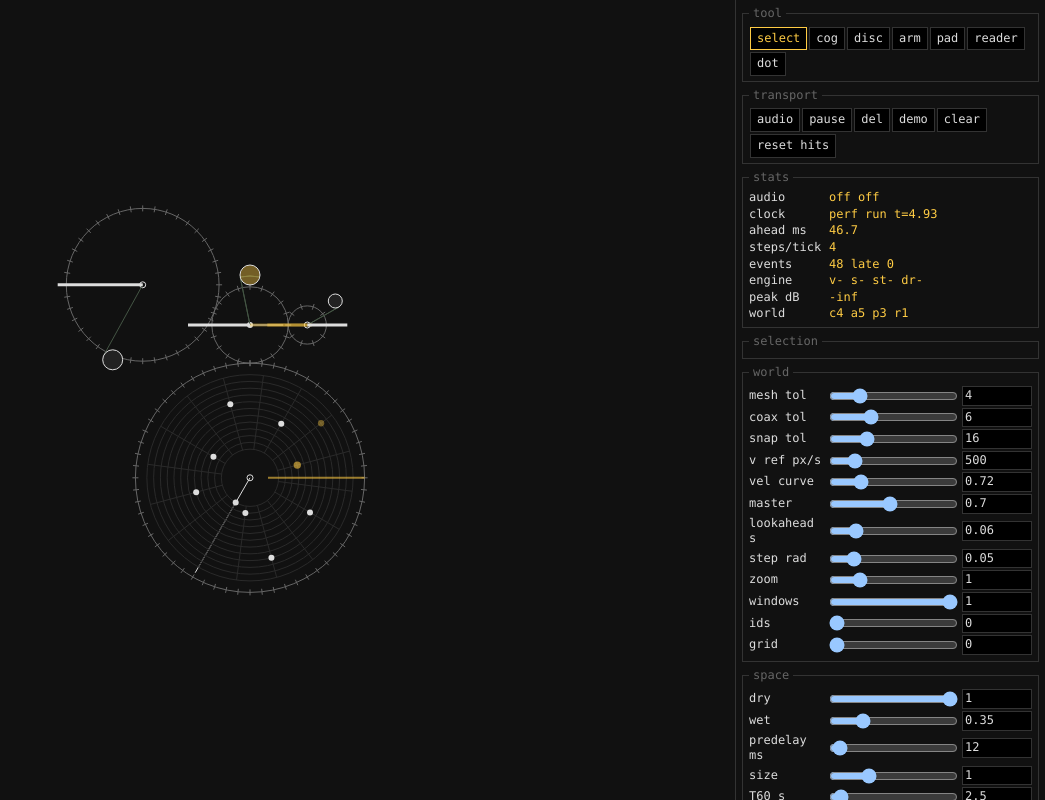
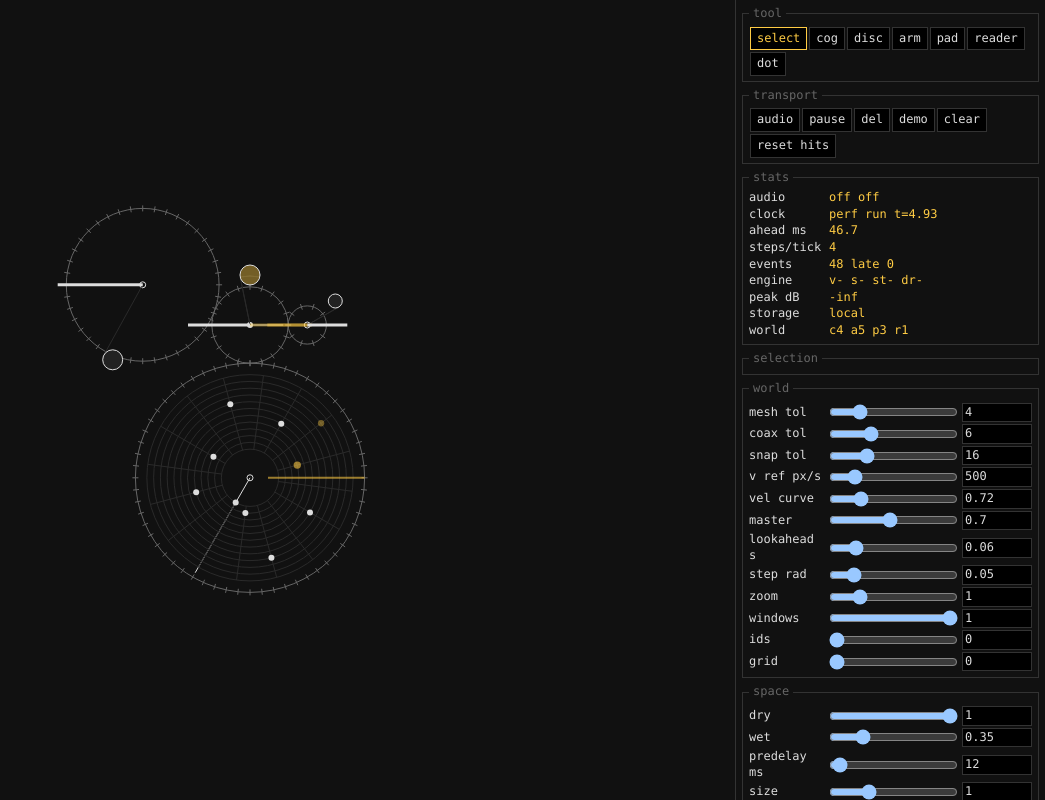
Before and after one commit to deussalo/monad, a plain HTML site: page cogs/cogs.html in a window 1280 px wide. Shown: the whole page, without its empty margins (235-1280 px from the left). Drawn offline with Linux system fonts and the light colour scheme.

Commit message:
cogs: run inside the artifact sandbox
The artifact viewer serves HTML under CSP sandbox, an opaque origin where
localStorage throws; storage now degrades to off and says so in stats.
Canvas and panel take the Rig theme variables, with the old colours as
fallback.

Co-Authored-By: Claude Opus 5.5 <noreply@anthropic.com>

```diff
--- a/cogs/cogs.html
+++ b/cogs/cogs.html
@@ -5,9 +5,9 @@
 <meta name="viewport" content="width=device-width,initial-scale=1,viewport-fit=cover">
 <title>cogs</title>
 <style>
-:root{color-scheme:dark;--bg:#111;--fg:#ddd;--dim:#666;--line:#333;--hot:#fc4}
+:root{color-scheme:dark;--bg:var(--rig-bg,#111);--fg:var(--rig-text,#ddd);--dim:var(--rig-text-dim,#666);--faint:var(--rig-text-faint,#2a2a2a);--line:var(--rig-border,#333);--hot:var(--rig-gold,#fc4);--sel:var(--rig-blue,#4cf);--bad:var(--rig-red,#f44);--read:var(--rig-teal,#6cf);--pad:var(--rig-surface-raised,#222)}
 *{box-sizing:border-box}
-html,body{margin:0;height:100%;background:var(--bg);color:var(--fg);font:12px/1.3 ui-monospace,Menlo,Consolas,monospace}
+html,body{margin:0;height:100%;background:var(--bg);color:var(--fg);font:12px/1.3 var(--rig-font-mono,ui-monospace,Menlo,Consolas,monospace)}
 body{display:flex;height:100dvh;overflow:hidden}
 #stage{flex:1;position:relative;min-width:0}
 #c{position:absolute;inset:0;width:100%;height:100%;touch-action:none}
@@ -17,9 +17,9 @@ fieldset{border:1px solid var(--line);margin:0 0 6px;padding:4px 6px}
 legend{color:var(--dim);padding:0 4px}
 .row{display:grid;grid-template-columns:76px 1fr 70px;gap:4px;align-items:center;margin:2px 0}
 .ro{display:grid;grid-template-columns:76px 1fr;gap:4px;margin:1px 0}.ro b{font-weight:normal;color:var(--hot)}
-input[type=number],select,textarea{background:#000;color:var(--fg);border:1px solid var(--line);font:inherit;width:100%}
+input[type=number],select,textarea{background:var(--rig-surface,#000);color:var(--fg);border:1px solid var(--line);font:inherit;width:100%}
 input[type=range]{width:100%;margin:0}
-button{background:#000;color:var(--fg);border:1px solid var(--line);font:inherit;padding:3px 6px;margin:1px}
+button{background:var(--rig-surface,#000);color:var(--fg);border:1px solid var(--line);font:inherit;padding:3px 6px;margin:1px}
 button.on{border-color:var(--hot);color:var(--hot)}
 textarea{height:90px}
 </style>
@@ -353,6 +353,9 @@ registerProcessor('cogs-engine',CogsEngine);
 <script>
 'use strict';
 const TAU=Math.PI*2,TOOTH=12,STORE='cogs.v1';
+// A CSP-sandboxed page has an opaque origin, where touching localStorage throws.
+const storage=(()=>{try{localStorage.getItem(STORE);return {ok:true,get:()=>localStorage.getItem(STORE),put:v=>localStorage.setItem(STORE,v)}}
+  catch(e){return {ok:false,why:e.name,get:()=>null,put:()=>{}}}})();
 const $=s=>document.querySelector(s);
 const clamp=(x,a,b)=>Math.min(b,Math.max(a,x));
 const wrap=a=>((a%TAU)+TAU)%TAU;
@@ -567,14 +570,17 @@ function setPaused(p){
 const cv=$('#c'),cx=cv.getContext('2d');
 let dpr=1,CW=0,CH=0;
 function resize(){const r=cv.getBoundingClientRect();dpr=devicePixelRatio||1;CW=r.width;CH=r.height;cv.width=Math.round(CW*dpr);cv.height=Math.round(CH*dpr)}
-const FG='#ddd',DIM='#666',FAINT='#2a2a2a',SEL='#4cf',BAD='#f44';
+const css=k=>getComputedStyle(document.documentElement).getPropertyValue(k).trim();
+let BG,FG,DIM,FAINT,SEL,BAD,HOT,READ,PAD;
+function readPalette(){[BG,FG,DIM,FAINT,SEL,BAD,HOT,READ,PAD]=['bg','fg','dim','faint','sel','bad','hot','read','pad'].map(k=>css('--'+k))}
+readPalette();
 const glow=t=>t==null||clock.view<t?0:Math.exp(-(clock.view-t)/.12);
-const hot=(t,base)=>{const e=glow(t);return e>.03?`rgba(255,204,68,${.35+.65*e})`:base};
+function hot(t,base){const e=glow(t);if(e<=.03)return base;cx.globalAlpha=.35+.65*e;return HOT}
 const isSel=o=>sel&&sel.o===o;
 function line(x1,y1,x2,y2){cx.beginPath();cx.moveTo(x1,y1);cx.lineTo(x2,y2);cx.stroke()}
 function circle(x,y,r,fill){cx.beginPath();cx.arc(x,y,r,0,TAU);fill?cx.fill():cx.stroke()}
 function draw(){
-  cx.setTransform(1,0,0,1,0,0);cx.fillStyle='#111';cx.fillRect(0,0,cv.width,cv.height);
+  cx.setTransform(1,0,0,1,0,0);cx.fillStyle=BG;cx.fillRect(0,0,cv.width,cv.height);
   const z=S.zoom*dpr,px=1/S.zoom;
   cx.setTransform(z,0,0,z,dpr*CW/2-view.x*z,dpr*CH/2-view.y*z);
   cx.lineWidth=px;
@@ -594,21 +600,21 @@ function draw(){
       for(let i=0;i<t.rings;i++)circle(c.x,c.y,ringR(c,i));
       const rIn=ringR(c,0),rOut=ringR(c,t.rings-1);
       for(let k=0;k<t.div;k++){const a=th+k*TAU/t.div;line(c.x+Math.cos(a)*rIn,c.y+Math.sin(a)*rIn,c.x+Math.cos(a)*rOut,c.y+Math.sin(a)*rOut)}
-      for(const d of t.dots){const R=ringR(c,d.ring),a=th+d.a;cx.fillStyle=hot(d.flash,FG);circle(c.x+Math.cos(a)*R,c.y+Math.sin(a)*R,(3+2*glow(d.flash))*px,true)}
+      for(const d of t.dots){const R=ringR(c,d.ring),a=th+d.a;cx.fillStyle=hot(d.flash,FG);circle(c.x+Math.cos(a)*R,c.y+Math.sin(a)*R,(3+2*glow(d.flash))*px,true);cx.globalAlpha=1}
     }
   }
   if(S.windows){
-    cx.strokeStyle='#454';
+    cx.strokeStyle=FAINT;
     for(const arm of W.arms)for(const pad of W.pads){const c=arm.cog,h=hitWindow(c,arm,pad);if(!h)continue;
       cx.beginPath();cx.arc(c.x,c.y,h.s,h.beta-h.half,h.beta+h.half);cx.stroke();
       if(c.w){const e=c.w>0?h.beta-h.half:h.beta+h.half;line(c.x,c.y,c.x+Math.cos(e)*h.s,c.y+Math.sin(e)*h.s)}}
   }
-  for(const p of W.pads){cx.fillStyle=hot(p.flash,'#222');circle(p.x,p.y,p.r,true);cx.strokeStyle=isSel(p)?SEL:FG;circle(p.x,p.y,p.r)}
+  for(const p of W.pads){cx.fillStyle=hot(p.flash,PAD);circle(p.x,p.y,p.r,true);cx.globalAlpha=1;cx.strokeStyle=isSel(p)?SEL:FG;circle(p.x,p.y,p.r)}
   cx.lineWidth=3*px;
   for(const a of W.arms){const c=a.cog,ang=renderTh(c)+a.a,ux=Math.cos(ang),uy=Math.sin(ang);
-    cx.strokeStyle=isSel(a)?SEL:hot(a.flash,FG);line(c.x+ux*a.r0,c.y+uy*a.r0,c.x+ux*(a.r0+a.len),c.y+uy*(a.r0+a.len))}
+    cx.strokeStyle=isSel(a)?SEL:hot(a.flash,FG);line(c.x+ux*a.r0,c.y+uy*a.r0,c.x+ux*(a.r0+a.len),c.y+uy*(a.r0+a.len));cx.globalAlpha=1}
   cx.lineWidth=2*px;
-  for(const r of W.readers){cx.strokeStyle=isSel(r)?SEL:hot(r.flash,'#6cf');line(r.x1,r.y1,r.x2,r.y2)}
+  for(const r of W.readers){cx.strokeStyle=isSel(r)?SEL:hot(r.flash,READ);line(r.x1,r.y1,r.x2,r.y2);cx.globalAlpha=1}
   cx.lineWidth=px;
   if(S.ids){cx.fillStyle=DIM;cx.font=`${10*px}px monospace`;
     for(const c of W.cogs)cx.fillText('c'+c.id,c.x+4*px,c.y-4*px);
@@ -697,7 +703,7 @@ function removeSel(){
 let saveTimer=0;
 function changed(structural){
   if(structural)solve();
-  clearTimeout(saveTimer);saveTimer=setTimeout(()=>localStorage.setItem(STORE,JSON.stringify(serialize())),400);
+  clearTimeout(saveTimer);saveTimer=setTimeout(()=>storage.put(JSON.stringify(serialize())),400);
   refreshInspector();
 }
 function serialize(){
@@ -776,6 +782,7 @@ function buildPanel(){
   roRow(st,'events',()=>`${stats.events} late ${stats.late}`);
   roRow(st,'engine',()=>`v${engineStats.voices??'-'} s${engineStats.strikes??'-'} st${engineStats.steals??'-'} dr${engineStats.drops??'-'}`);
   roRow(st,'peak dB',()=>peak>0?(20*Math.log10(peak)).toFixed(1):'-inf');
+  roRow(st,'storage',()=>storage.ok?'local':'off: '+storage.why+', use json export');
   roRow(st,'world',()=>`c${W.cogs.length} a${W.arms.length} p${W.pads.length} r${W.readers.length}`);
   inspector=section('selection');
   const wf=section('world');
@@ -881,11 +888,11 @@ function frame(){
   if(meter){meter.getFloatTimeDomainData(meterBuf);let m=0;for(const x of meterBuf)m=Math.max(m,Math.abs(x));peak=Math.max(m,peak*.95)}
   draw();
   const now=performance.now();
-  if(now-roAt>250){roAt=now;for(const[b,fn]of readouts)b.textContent=fn()}
+  if(now-roAt>250){roAt=now;readPalette();for(const[b,fn]of readouts)b.textContent=fn()}
   requestAnimationFrame(frame);
 }
 buildPanel();resize();
-const saved=localStorage.getItem(STORE);
+const saved=storage.get();
 if(saved)try{deserialize(JSON.parse(saved))}catch(e){console.error('cogs: saved world rejected:',e.message);demo()}else demo();
 clock.off=nowSec()-simT;
 window.__cogs={W,S,SPACE,stats,clock,get simT(){return simT},serialize,deserialize,solve,
```
